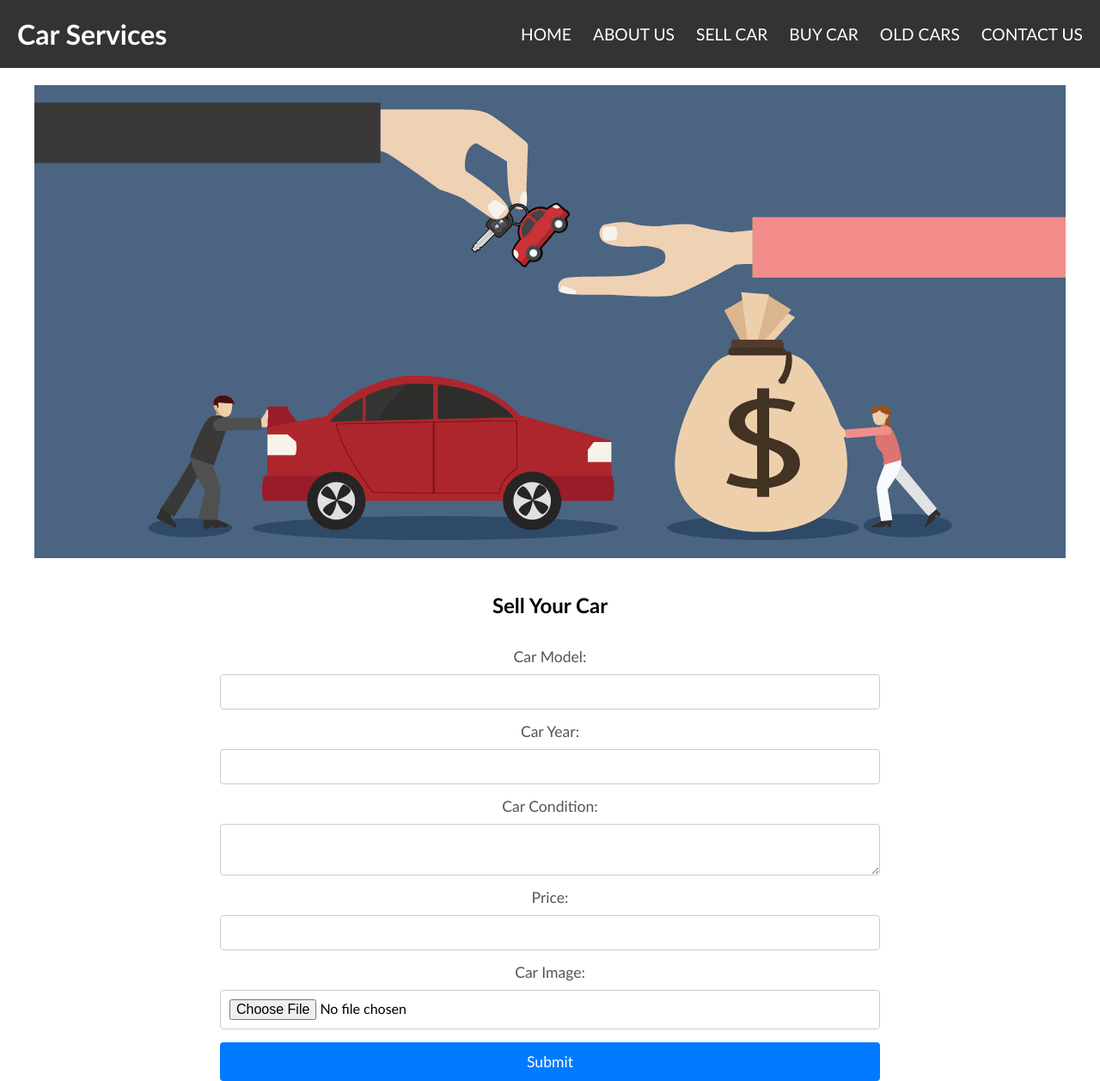
After one commit to tejaswinireddypaladugu/RetakePaulWebAssignment, a Flask app: page /sellcar in a window 1280 px wide. The commit adds this page. Shown: the whole page at 86% size. Run offline with Flask 3, Linux system fonts and the light colour scheme.

Commit message:
sellcarpage

```diff
--- a/Templates/Components/header.html
+++ b/Templates/Components/header.html
@@ -12,7 +12,7 @@
         <ul class="nav-links">
             <li><a href="/">HOME</a></li>
             <li><a href="#">ABOUT US</a></li>
-            <li><a href="/sell_car">SELL CAR</a></li>
+            <li><a href="/sellcar">SELL CAR</a></li>
             <li><a href="/buycar">BUY CAR</a></li>
             <li><a href="/oldcar">OLD CARS</a></li>
             <li><a href="/contactus">CONTACT US</a></li>
--- /dev/null
+++ b/Templates/carsell.html
@@ -0,0 +1,82 @@
+{% include ('components/header.html', username) %}
+
+<main>
+  <section class="hero">
+    <img src="static/assets/sell.png" alt="Sell Image" class="hero-image"/>
+  </section>
+
+  <section class="intro">
+    <h4>Sell Your Car</h4>
+  </section>
+
+  <section class="form-section">
+    <form action="/sell_car" method="POST" id="sellCarForm">
+      <div class="form-group">
+        <label for="car_model">Car Model:</label>
+        <input type="text" id="car_model" name="car_model" required>
+      </div>
+
+      <div class="form-group">
+        <label for="car_year">Car Year:</label>
+        <input type="number" id="car_year" name="car_year" required>
+      </div>
+
+      <div class="form-group">
+        <label for="car_condition">Car Condition:</label>
+        <textarea id="car_condition" name="car_condition" required></textarea>
+      </div>
+
+      <div class="form-group">
+        <label for="car_price">Price:</label>
+        <input type="number" id="car_price" name="car_price" required>
+      </div>
+
+      <div class="form-group">
+        <label for="car_image">Car Image:</label>
+        <input type="file" id="car_image" name="car_image" accept="image/*" required>
+      </div>
+
+      <button type="submit">Submit</button>
+    </form>
+  </section>
+</main>
+
+<script>
+    document.getElementById('sellCarForm').addEventListener('submit', function(e) {
+      e.preventDefault(); // Prevent the default form submission
+
+      // Create a new FormData object
+      let formData = new FormData();
+
+      // Append form data fields to the FormData object
+      formData.append('car_model', document.getElementById('car_model').value);
+      formData.append('car_year', document.getElementById('car_year').value);
+      formData.append('car_condition', document.getElementById('car_condition').value);
+      formData.append('car_price', document.getElementById('car_price').value);
+
+      // Handle the image upload
+      const carImage = document.getElementById('car_image').files[0];
+      formData.append('car_image', carImage);
+
+      // Send the data using fetch API
+      fetch('/sellcar', {
+        method: 'POST',
+        body: formData
+      })
+      .then(response => response.json())  // Parse JSON response
+      .then(data => {
+        // Show success message or handle success response
+        if (data.success) {
+          document.getElementById('successMessage').style.display = 'block';
+          // Optionally, clear the form
+          document.getElementById('sellCarForm').reset();
+        } else {
+          alert('Something went wrong!');
+        }
+      })
+      .catch(error => {
+        console.error('Error:', error);
+        alert('Error submitting form.');
+      });
+    });
+  </script>
--- a/app.py
+++ b/app.py
@@ -1,9 +1,11 @@
 from flask import Flask, jsonify, redirect, render_template,request,session
 from pymongo import MongoClient
+from werkzeug.utils import secure_filename
+import os
 
 app=Flask(__name__)
 
-app.config["MONGO_URI"] = "mongodb+srv://tejaswinireddy989:tejaswini%40123@cluster0.8chifhn.mongodb.net/"
+app.config["MONGO_URI"] = "mongodb://localhost:27017/"
 
 client = MongoClient(app.config['MONGO_URI'])
 db = client.get_database('CarSellingProduct')
@@ -12,12 +14,60 @@ app.static_folder='static'
 
 app.secret_key='1234'
 
+UPLOAD_FOLDER = 'static/uploads'
+ALLOWED_EXTENSIONS = {'png', 'jpg', 'jpeg', 'gif'}
+
+app.config['UPLOAD_FOLDER'] = UPLOAD_FOLDER
+
 @app.route("/")
-def home():
+def Home():
     if(session.get('user')):
        print('user',session.get('user'))
        return render_template('index.html',username=session.get('user'))
     return render_template('index.html',username="")
 
+@app.route("/contactus")
+def Contactus():
+    return render_template('contactus.html',username="")
+
+@app.route("/sellcar", methods=['GET', 'POST'])
+def Sellcar():
+    if request.method == 'POST':
+        car_model = request.form['car_model']
+        car_year = request.form['car_year']
+        car_condition = request.form['car_condition']
+        car_price = request.form['car_price']
+
+        if 'car_image' not in request.files:
+            return 'No image part', 400
+        car_image = request.files['car_image']
+
+        if car_image and allowed_file(car_image.filename):
+            filename = secure_filename(car_image.filename)
+            car_image.save(os.path.join(app.config['UPLOAD_FOLDER'], filename))
+
+            car_data = {
+                'car_model': car_model,
+                'car_year': car_year,
+                'car_condition': car_condition,
+                'car_price': car_price,
+                'car_image': os.path.join(app.config['UPLOAD_FOLDER'], filename)
+            }
+            db.cars.insert_one(car_data)
+
+            return redirect('/success')
+    return render_template('carsell.html', username=session.get('user'))
+
+
+@app.route('/success')
+def success():
+    return '<h1>Your car has been listed for sale successfully!</h1>'
+
+
+# Function to check if the file is allowed
+def allowed_file(filename):
+    return '.' in filename and filename.rsplit('.', 1)[1].lower() in ALLOWED_EXTENSIONS
+
+
 if __name__ == "__main__":
     app.run(debug=True)
--- a/static/css/index.css
+++ b/static/css/index.css
@@ -72,12 +72,122 @@ header {
     background: #f9f9f9;
     padding: 20px;
     border-radius: 10px;
-    width: 250px;
+    width: 350px;
+    height: 350px;
     text-align: center;
+    overflow: hidden;
   }
-
-  .step img, .offer img {
+  .step img
+  {
+    width: 100%;
+    height: 100%;
+    object-fit: contain;
+    overflow: hidden;
+  }
+  .step h3
+  {
+    margin-top: -50px;
+  }
+ .offer img {
     width: 80px;
     height: auto;
     margin-bottom: 10px;
   }
+
+.form-section
+{
+  width: 100%;
+  display: flex;
+  justify-content: center;
+  align-items: center;
+}
+.form-section form
+{
+  width: 60%;
+}
+  .form-group {
+    margin: 15px 0;
+
+  }
+  input, textarea {
+    width: 100%;
+    padding: 10px;
+    margin-top: 5px;
+  }
+  button {
+    padding: 10px 20px;
+    background-color: #333;
+    color: white;
+    border: none;
+    cursor: pointer;
+  }
+  button:hover {
+    background-color: #555;
+  }
+
+
+
+  /* contact us */
+
+  .contact {
+    display: flex;
+    justify-content: center;
+    align-items: center;
+    min-height: 100vh;
+    padding: 20px;
+  }
+
+  .contact-container {
+    background-color: #fff;
+    padding: 30px;
+    border-radius: 8px;
+    box-shadow: 0 4px 6px rgba(0, 0, 0, 0.1);
+    width: 100%;
+    max-width: 600px;
+  }
+
+  h2 {
+    text-align: center;
+    margin-bottom: 20px;
+    color: #333;
+  }
+
+  .form-group {
+    margin-bottom: 15px;
+  }
+
+  label {
+    display: block;
+    font-size: 1.1em;
+    margin-bottom: 5px;
+    color: #555;
+  }
+
+  input, textarea {
+    width: 100%;
+    padding: 10px;
+    font-size: 1em;
+    border: 1px solid #ccc;
+    border-radius: 4px;
+  }
+
+  input:focus, textarea:focus {
+    border-color: #007bff;
+    outline: none;
+  }
+
+  button {
+    width: 100%;
+    padding: 12px;
+    font-size: 1.1em;
+    background-color: #007bff;
+    color: white;
+    border: none;
+    border-radius: 4px;
+    cursor: pointer;
+    transition: background-color 0.3s;
+  }
+
+  button:hover {
+    background-color: #0056b3;
+  }
```
Also changed, not shown: Templates/contactus.html (added, +27 -0 lines), Templates/index.html (+8 -9 lines), static/assets/bg1.jpg (added), static/assets/bg2.jpg (added), static/assets/bg3.webp (added), static/uploads/2.png (added).
